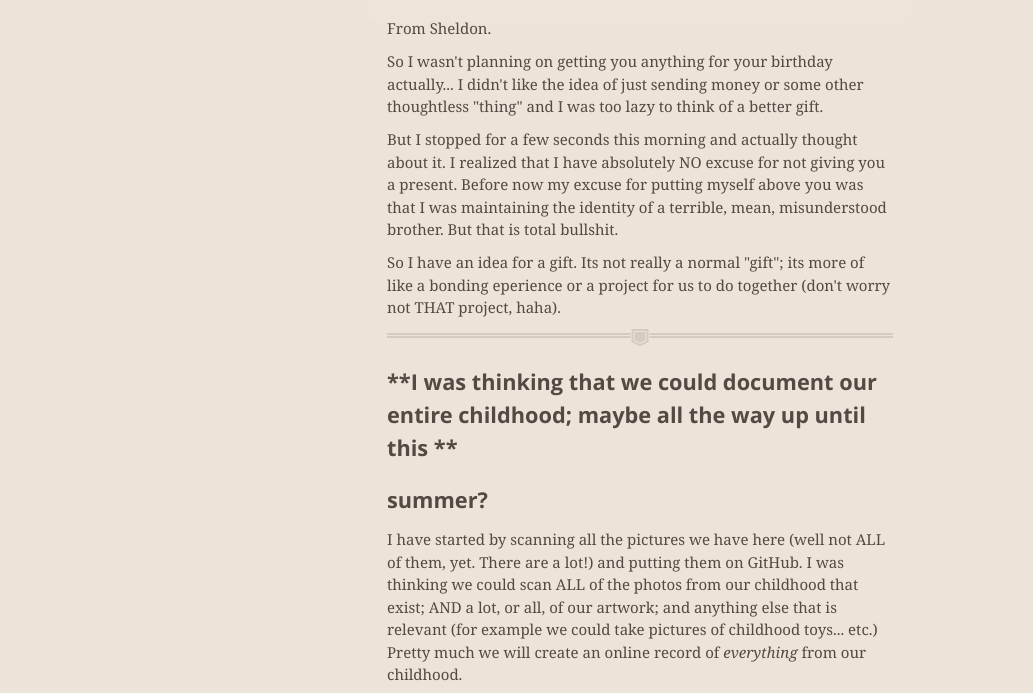
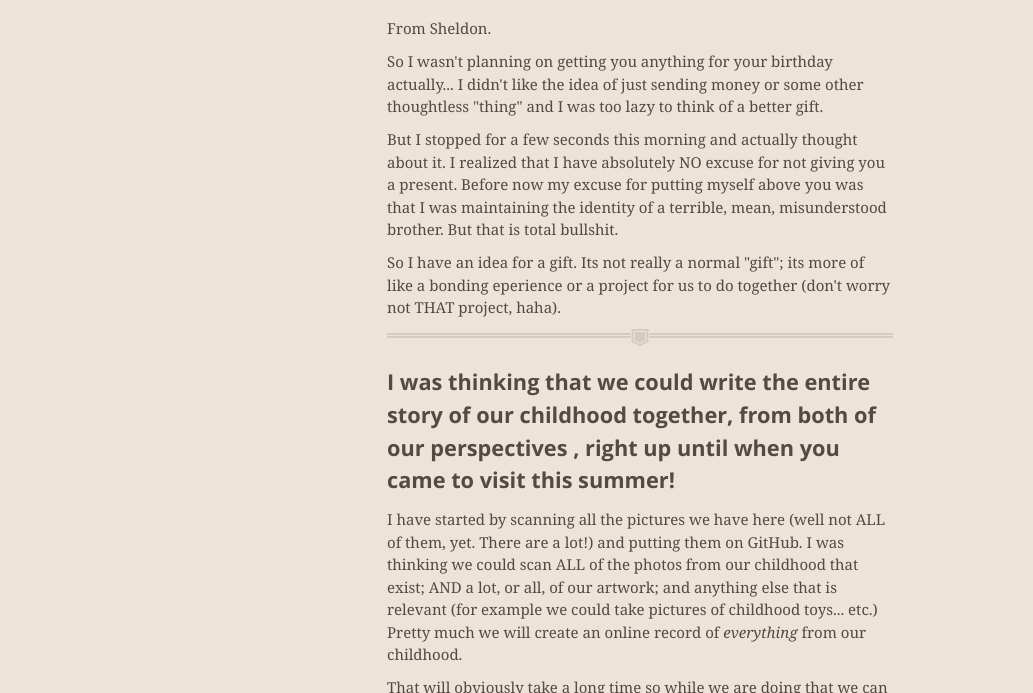
Before and after one commit to Saronce/sarahandsheldon, a plain HTML site: page index.html in a window 1280 px wide. Shown: the part 310-1003 px from the top of the page, without its empty margins (0-1033 px from the left). Drawn offline with nearby package versions, Linux system fonts and the light colour scheme.

Commit message:
updated web page

```diff
--- a/index.html
+++ b/index.html
@@ -62,9 +62,8 @@ But that is total bullshit. </p>
 <p>So I have an idea for a gift. Its not really a normal "gift"; its more of like a bonding
 eperience or a project for us to do together (don't worry not THAT project, haha). </p>
 
-<hr><h3>**I was thinking that we could document our entire childhood; maybe all the way up until this **</h3>
-
-<h3><strong>summer?</strong></h3>
+<hr><h3><strong>I was thinking that we could write the entire story of our childhood together, from both of our perspectives
+, right up until when you came to visit this summer!</strong></h3>
 
 <p>I have started by scanning all the pictures we have here (well not ALL of them, yet. There
 are a lot!) and putting them on GitHub. I was thinking we could scan ALL of the photos from
```
